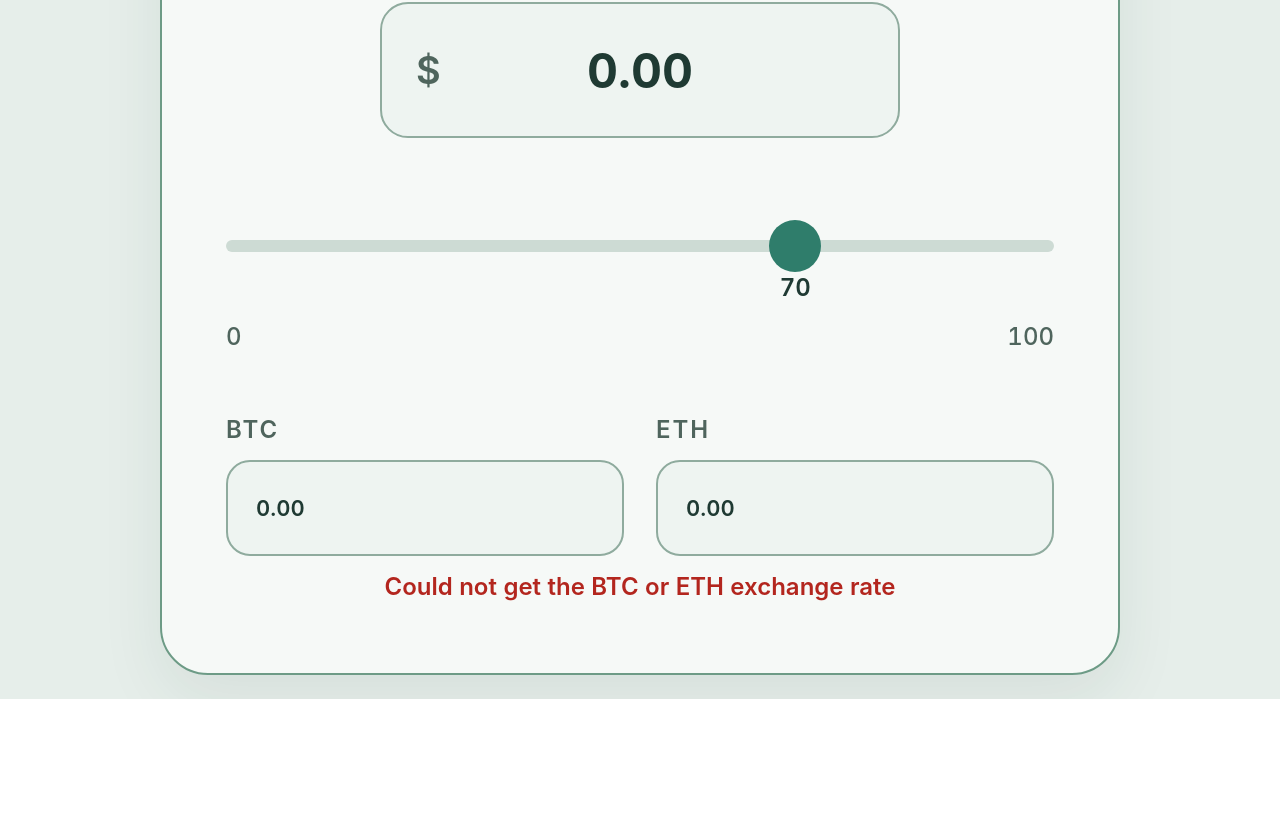
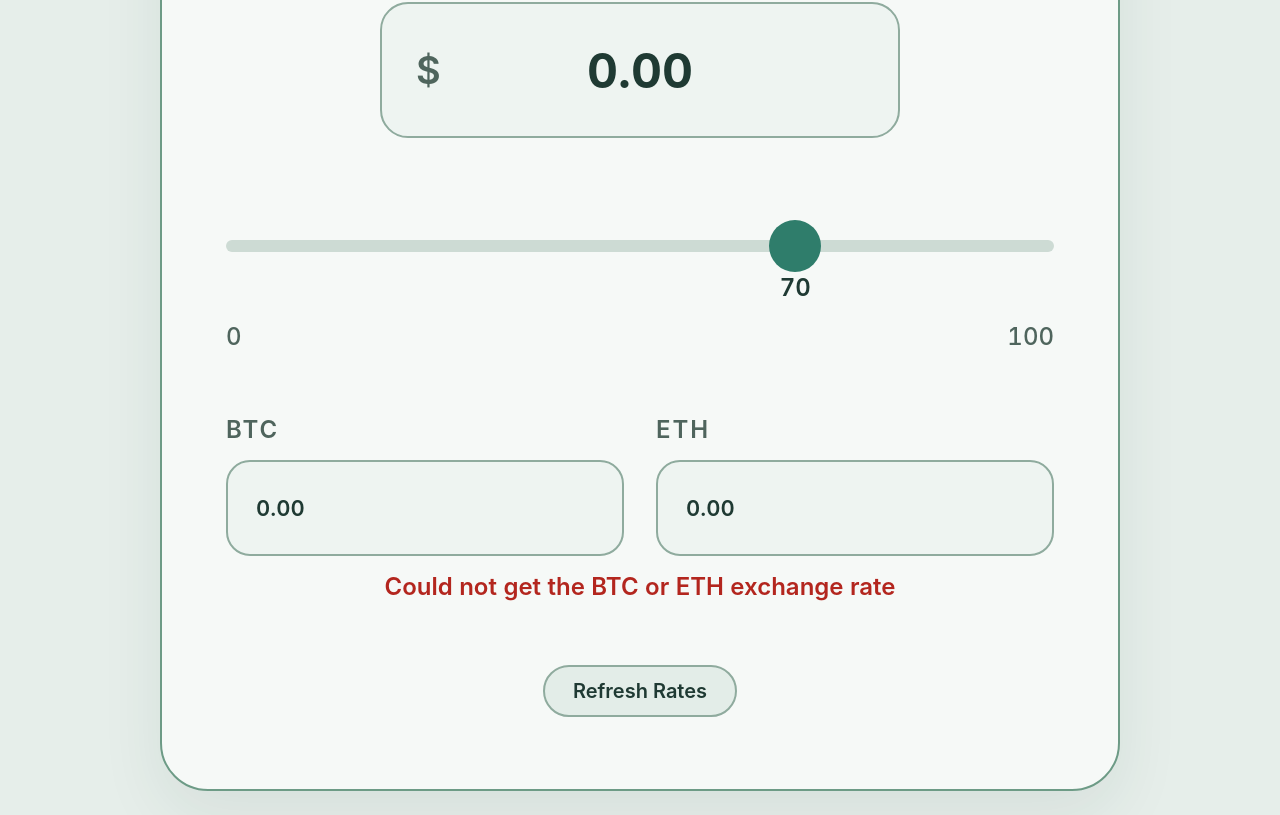
Before and after one commit to regireed89/Asset-Allocation-Calc, a Vue app: page / in a window 1280 px wide. Shown: the part 253-1068 px from the top of the page. Before the commit the page ends 952 px from the top, so only its background shows below. Built offline with nearby package versions, Linux system fonts and the light colour scheme; no server answers.

Commit message:
Added refresh rates button

```diff
--- /dev/null
+++ b/src/components/RefreshRates.vue
@@ -0,0 +1,67 @@
+<script setup>
+import { computed, onMounted, onUnmounted, ref, watch } from 'vue'
+
+const props = defineProps({
+  updatedAt: { type: Number, default: 0 },
+  failedAt: { type: Number, default: 0 },
+  busy: { type: Boolean, default: false },
+})
+
+const emit = defineEmits(['refresh'])
+
+const now = ref(Date.now())
+const showError = ref(false)
+let clock
+let errorTimer
+
+const minutesAgo = computed(() => {
+  if (!props.updatedAt) return null
+  return Math.max(0, Math.floor((now.value - props.updatedAt) / 60000))
+})
+
+watch(
+  () => props.failedAt,
+  (value) => {
+    if (!value) return
+    showError.value = true
+    clearTimeout(errorTimer)
+    errorTimer = setTimeout(() => {
+      showError.value = false
+    }, 3000)
+  },
+)
+
+watch(
+  () => props.updatedAt,
+  (value) => {
+    if (value) now.value = value
+    showError.value = false
+    clearTimeout(errorTimer)
+  },
+)
+
+onMounted(() => {
+  clock = setInterval(() => {
+    now.value = Date.now()
+  }, 15000)
+})
+
+onUnmounted(() => {
+  clearInterval(clock)
+  clearTimeout(errorTimer)
+})
+</script>
+
+<template>
+  <div class="refresh">
+    <button type="button" class="refresh-button" :disabled="busy" @click="emit('refresh')">
+      Refresh Rates
+    </button>
+    <p v-if="showError" class="refresh-status refresh-status-error" role="alert">
+      Error refreshing rates
+    </p>
+    <p v-else-if="minutesAgo !== null" class="refresh-status">
+      Last updated {{ minutesAgo }} minutes ago
+    </p>
+  </div>
+</template>
--- a/src/components/SliderCard.vue
+++ b/src/components/SliderCard.vue
@@ -2,6 +2,7 @@
 import { onMounted, ref, watch } from "vue";
 import AmountField from "./AmountField.vue";
 import AmountSlider from "./AmountSlider.vue";
+import RefreshRates from "./RefreshRates.vue";
 import UsdInput from "./UsdInput.vue";
 import { isValid } from "../utils/validation";
 import { loadExchangeRates } from "../utils/exchangeRates";
@@ -14,6 +15,27 @@ const btcPercent = ref("70");
 const rates = ref(null);
 const rateError = ref("");
 const usingStoredRates = ref(false);
+const lastUpdated = ref(0);
+const refreshFailedAt = ref(0);
+const refreshing = ref(false);
+
+async function pullRates(fromButton) {
+  if (refreshing.value) return;
+  refreshing.value = true;
+  try {
+    const result = await loadExchangeRates();
+    rates.value = result.rates;
+    usingStoredRates.value = result.stale;
+    rateError.value = result.error?.message ?? "";
+    if (result.error) {
+      if (fromButton) refreshFailedAt.value = Date.now();
+      return;
+    }
+    lastUpdated.value = Date.now();
+  } finally {
+    refreshing.value = false;
+  }
+}
 
 function formatAmount(amount) {
   if (!Number.isFinite(amount) || amount === 0) return "0";
@@ -43,11 +65,8 @@ watch(
   { immediate: true },
 );
 
-onMounted(async () => {
-  const result = await loadExchangeRates();
-  rates.value = result.rates;
-  usingStoredRates.value = result.stale;
-  rateError.value = result.error?.message ?? "";
+onMounted(() => {
+  pullRates(false);
 });
 </script>
 
@@ -67,5 +86,11 @@ onMounted(async () => {
         {{ rateError }}
       </p>
     </div>
+    <RefreshRates
+      :updated-at="lastUpdated"
+      :failed-at="refreshFailedAt"
+      :busy="refreshing"
+      @refresh="pullRates(true)"
+    />
   </div>
 </template>
--- a/src/styles/tokens.css
+++ b/src/styles/tokens.css
@@ -286,3 +286,44 @@ input.invalid:focus-visible {
 .rate-note-error {
   color: var(--error);
 }
+
+.refresh {
+  display: flex;
+  flex-direction: column;
+  align-items: center;
+  gap: 12px;
+}
+
+.refresh-button {
+  font-family: inherit;
+  font-size: 20px;
+  font-weight: 600;
+  color: var(--text);
+  background: var(--bg-pill);
+  border: 2px solid var(--border-input);
+  border-radius: 999px;
+  padding: 12px 28px;
+  cursor: pointer;
+}
+
+.refresh-button:focus-visible {
+  outline: 4px solid var(--accent);
+  outline-offset: 4px;
+}
+
+.refresh-button:disabled {
+  cursor: default;
+}
+
+.refresh-status {
+  margin: 0;
+  min-height: 1.2em;
+  font-size: 16px;
+  font-weight: 500;
+  text-align: center;
+  color: var(--text-muted);
+}
+
+.refresh-status-error {
+  color: var(--error);
+}
```
Also changed, not shown: 1 other file (tests, documents, lock files or other folders).
